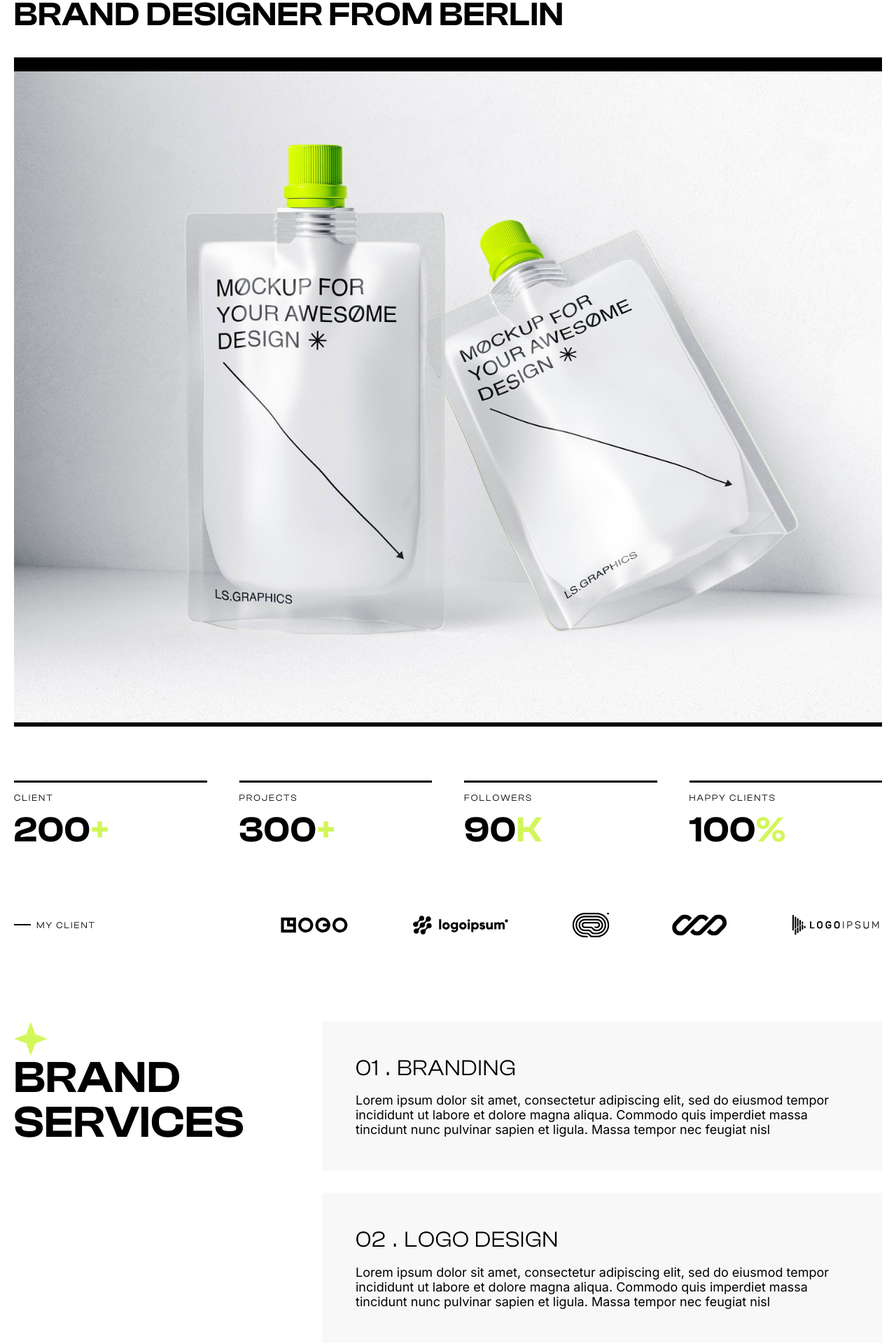
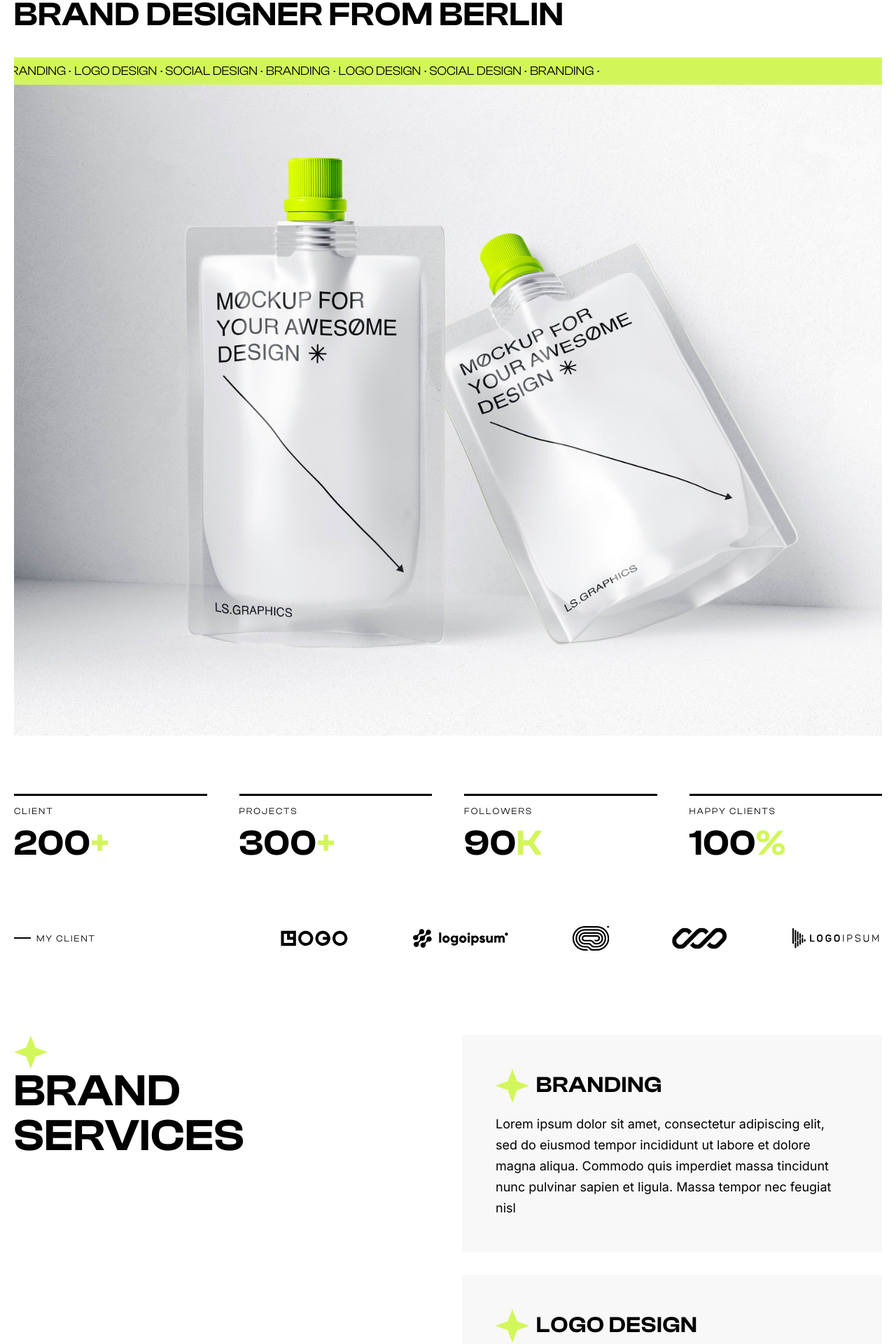
Before and after one commit to barnascript/solveig, a React (Create React App) app: page / in a window 1280 px wide. Shown: the part 360-2280 px from the top of the page at 70% size. Built offline with nearby package versions, Linux system fonts and the light colour scheme.

Commit message:
home page done

```diff
--- a/src/components/brandServices/BrandService.module.scss
+++ b/src/components/brandServices/BrandService.module.scss
@@ -4,19 +4,27 @@
   margin-top: 120px;
   height: 700px;
   grid-gap: 80px;
+  width: 100%;
+  margin-bottom: 2000px;
 
   .brand_services {
     grid-column: span 4;
     display: flex;
+    gap: 50px;
     flex-direction: column;
+    width: 100%;
     justify-content: space-between;
     height: 100%;
 
     .title {
       display: flex;
       flex-direction: column;
+      align-items: center;
       align-items: flex-start;
       max-width: 200px;
+      position: sticky;
+      top: 0;
+      margin-bottom: 200px;
 
       .name {
         font-family: "ClashDisplay-SemiBold";
@@ -28,6 +36,8 @@
       display: flex;
       align-items: center;
       gap: 20px;
+      position: relative;
+      margin-top: 50px;
 
       span {
         color: var(--fair-black);
@@ -38,24 +48,35 @@
   .brand_texts {
     grid-column: span 8;
     display: flex;
+    align-self: flex-end;
+    justify-self: flex-end;
     flex-direction: column;
     gap: 32px;
     height: 100%;
+    scroll-behavior: smooth;
+
     .brand_text {
       display: flex;
       flex-direction: column;
       gap: 16px;
       padding: 48px;
       background-color: #f8f8f8;
+      width: 600px;
+      position: sticky;
+      top: 0;
 
       .number {
         display: flex;
         gap: 10px;
         align-items: center;
+        h3 {
+          font-family: "ClashDisplay-SemiBold";
+        }
       }
 
       p {
         font-family: "Inter", serif;
+        line-height: 30px;
       }
     }
   }
--- a/src/components/brandServices/BrandServices.jsx
+++ b/src/components/brandServices/BrandServices.jsx
@@ -23,8 +23,7 @@ const BrandServices = () => {
         {" "}
         <div className={styles.brand_text}>
           <div className={styles.number}>
-            <h3>01</h3>
-            <h3>.</h3>
+            <img src={star} alt="star-logo" />
             <h3>Branding</h3>
           </div>
           <p>
@@ -36,8 +35,8 @@ const BrandServices = () => {
         </div>
         <div className={styles.brand_text}>
           <div className={styles.number}>
-            <h3>02</h3>
-            <h3>.</h3>
+            <img src={star} alt="star-logo" />
+
             <h3>Logo Design</h3>
           </div>
           <p>
@@ -49,8 +48,8 @@ const BrandServices = () => {
         </div>
         <div className={styles.brand_text}>
           <div className={styles.number}>
-            <h3>03</h3>
-            <h3>.</h3>
+            <img src={star} alt="star-logo" />
+
             <h3>Social Media</h3>
           </div>
           <p>
--- a/src/components/hero/Hero.jsx
+++ b/src/components/hero/Hero.jsx
@@ -5,6 +5,32 @@ const Hero = () => {
   return (
     <div className={`sw ${styles.wrapper}`}>
       <div className={styles.image_div}>
+        <div className={styles.moving_titles}>
+          <div className={styles.moving_title}>
+            <span className={styles.label}>BRANDING</span>{" "}
+            <span className={styles.dot}></span>
+            <span className={styles.label}>LOGO DESIGN</span>
+            <span className={styles.dot}></span>
+            <span className={styles.label}>SOCIAL DESIGN</span>
+            <span className={styles.dot}></span>
+            <span className={styles.label}>BRANDING</span>{" "}
+            <span className={styles.dot}></span>
+            <span className={styles.label}>LOGO DESIGN</span>
+            <span className={styles.dot}></span>
+            <span className={styles.label}>SOCIAL DESIGN</span>
+            <span className={styles.dot}></span>
+            <span className={styles.label}>BRANDING</span>{" "}
+            <span className={styles.dot}></span>
+            <span className={styles.label}>LOGO DESIGN</span>
+            <span className={styles.dot}></span>
+            <span className={styles.label}>SOCIAL DESIGN</span>
+            <span className={styles.dot}></span>
+            <span className={styles.label}>BRANDING</span>{" "}
+            <span className={styles.dot}></span>
+          </div>
+
+          <span className={styles.dot}></span>
+        </div>
         <img src={hero} alt="" />
       </div>
     </div>
--- a/src/components/hero/Hero.module.scss
+++ b/src/components/hero/Hero.module.scss
@@ -2,12 +2,48 @@
   margin-top: 32px;
   .image_div {
     width: 100%;
-    background-color: black;
 
+    .moving_titles {
+      display: flex;
+      align-items: center;
+      justify-content: center;
+      overflow: hidden;
+      background-color: var(--green);
+      padding-top: 8px;
+      padding-bottom: 8px;
+      width: 100%;
+
+      .moving_title {
+        display: flex;
+        align-items: center;
+        justify-content: space-evenly;
+        animation: scroll 10s linear infinite;
+        width: 100%;
+
+        .label {
+          white-space: nowrap;
+          display: inline-block;
+        }
+        .dot {
+          width: 2px;
+          height: 2px;
+          background-color: black;
+        }
+      }
+
+      @keyframes scroll {
+        0% {
+          transform: translate3d(0, 0, 0);
+        }
+
+        100% {
+          transform: translate3d(-50%, 0, 0);
+        }
+      }
+    }
     img {
       width: 100%;
-      padding-top: 20px;
-      height: 80%;
+      height: 100%;
       object-fit: cover;
     }
   }
--- a/src/components/heroText/HeroText.module.scss
+++ b/src/components/heroText/HeroText.module.scss
@@ -6,6 +6,10 @@
 
   .image_div {
     width: 100%;
+    overflow: hidden;
+
+    animation: slideup1 0.8s ease;
+
     img {
       width: 100%;
     }
@@ -13,5 +17,26 @@
 
   h2 {
     font-family: "ClashDisplay-SemiBold";
+    animation: slideup 0.8s ease;
+  }
+  @keyframes slideup1 {
+    0% {
+      transform: translateY(100%);
+      height: 0%;
+    }
+
+    100% {
+      transform: translateY(0%);
+      height: 100%;
+    }
+  }
+  @keyframes slideup {
+    0% {
+      transform: translateY(100%);
+    }
+
+    100% {
+      transform: translateY(0%);
+    }
   }
 }
```
